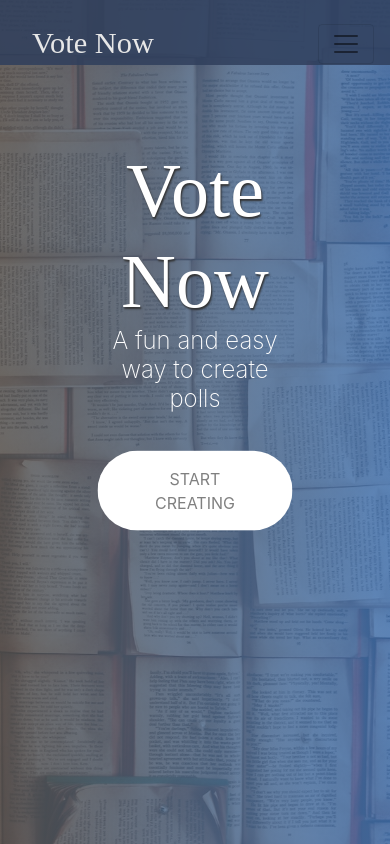
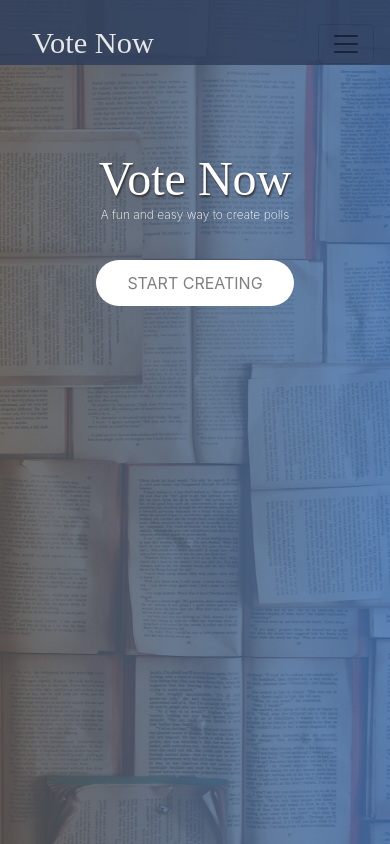
Before and after one commit to c-clin/voting-app, a React (Create React App) app in the folder client/: page / in a window 390 px wide. Built offline with nearby package versions, Linux system fonts and the light colour scheme; no server answers; a web font is replaced by a local one.

Commit message:
added media query

```diff
--- a/client/src/main.css
+++ b/client/src/main.css
@@ -9,6 +9,8 @@
   .Header .navbar a,
   .Header .navbar .nav-link {
     color: #e7e7e7 !important; }
+  .Header .navbar .navbar-toggler-icon:focus {
+    outline: none; }
 
 .Header .navbar-brand {
   font-family: 'Fredericka the Great', cursive;
@@ -88,6 +90,9 @@
     border: 1px solid grey;
     box-shadow: 1px 3px 3px #b1b1b1;
     font-weight: 300; }
+    @media screen and (max-width: 680px) {
+      .NewPoll form {
+        width: 85%; } }
   .NewPoll .form-control:focus {
     border-color: inherit;
     -webkit-box-shadow: none;
@@ -133,15 +138,22 @@
 .PollListItem {
   margin: 3px; }
   .PollListItem .list-group-item {
-    width: 40%;
+    max-width: 500px;
     min-height: 85px;
-    overflow: scroll;
     margin: 10px auto;
     background-color: rgba(60, 85, 131, 0.7);
-    box-shadow: 1px 2px 2px grey;
+    box-shadow: 1px 2px 10px grey;
     font-weight: 300;
     color: white;
-    text-align: center; }
+    text-align: center;
+    border-radius: 6px !important;
+    transition: all 0.3s ease; }
+    .PollListItem .list-group-item:hover {
+      box-shadow: 1px 2px 15px #5f5f5f;
+      transform: translateY(-2px) scale(1.05); }
+    @media screen and (max-width: 680px) {
+      .PollListItem .list-group-item {
+        max-width: 80%; } }
   .PollListItem button {
     cursor: pointer;
     margin: 0 5px;
@@ -157,7 +169,7 @@
     .PollListItem button:hover {
       border-radius: 50px;
       border: 1px solid #fff;
-      color: #fdff71;
+      color: #fffab1;
       background-color: rgba(131, 131, 131, 0.5); }
 
 .Vote {
@@ -237,16 +249,36 @@
     transform: translate(-50%, -50%);
     text-align: center;
     color: white; }
+    @media screen and (max-width: 450px) {
+      .Landing .text-box {
+        position: relative;
+        top: 0;
+        left: 0;
+        transform: none;
+        padding-top: 150px; } }
     .Landing .text-box .heading-main {
       font-family: 'Fredericka the Great', cursive;
       text-shadow: 1px 2px 2px #313131;
       display: block;
       font-size: 1.9em;
-      font-weight: 400; }
+      font-weight: 400;
+      transition: all 0.3s ease; }
+      .Landing .text-box .heading-main:hover {
+        transform: scale(1.05) translateY(-2px);
+        text-shadow: 1px 3px 10px #2c2c2c; }
+      @media screen and (max-width: 680px) {
+        .Landing .text-box .heading-main {
+          font-size: 1.2em; } }
     .Landing .text-box .heading-sub {
       display: block;
       font-size: 0.6em;
-      font-weight: 200; }
+      font-weight: 200;
+      transition: all 0.3s ease; }
+      .Landing .text-box .heading-sub:hover {
+        transform: skewY(2deg) skewX(5deg) translateY(3px); }
+      @media screen and (max-width: 680px) {
+        .Landing .text-box .heading-sub {
+          font-size: 0.3em; } }
   .Landing .btn {
     text-transform: uppercase;
     text-decoration: none;
@@ -255,6 +287,9 @@
     border-radius: 100px;
     transition: all 0.2s;
     position: relative; }
+    @media screen and (max-width: 680px) {
+      .Landing .btn {
+        padding: 10px 30px; } }
     .Landing .btn:hover {
       transform: translateY(-3px);
       box-shadow: 0 10px 20px rgba(0, 0, 0, 0.2); }
@@ -297,7 +332,8 @@
   .AllPolls h1 {
     text-align: center;
     color: #636363;
-    font-weight: 300; }
+    font-weight: 300;
+    transition: all 0.3s ease; }
   .AllPolls .auth-msg {
     text-align: center;
     font-weight: 300; }
--- a/client/src/sass/_allPolls.scss
+++ b/client/src/sass/_allPolls.scss
@@ -24,6 +24,7 @@
     text-align: center;
     color: #636363;
     font-weight: 300;
+    transition: all 0.3s ease;
   }
 
   .auth-msg {
--- a/client/src/sass/_landing.scss
+++ b/client/src/sass/_landing.scss
@@ -18,18 +18,45 @@
     text-align: center;
     color: white;
 
+    @media screen and (max-width: 450px) {
+      position: relative;
+      top: 0;
+      left: 0;
+      transform: none;
+      padding-top: 150px;
+    }
+
     & .heading-main {
       font-family: 'Fredericka the Great', cursive;
       text-shadow: 1px 2px 2px #313131;
       display: block;
       font-size: 1.9em;
       font-weight: 400;
+      transition: all 0.3s ease;
+
+      &:hover {
+        transform: scale(1.05) translateY(-2px);
+        text-shadow: 1px 3px 10px #2c2c2c;
+      }
+
+      @media screen and (max-width: 680px) {
+        font-size: 1.2em;
+      }
     }
 
     & .heading-sub {
       display: block;
       font-size: 0.6em;
       font-weight: 200;
+      transition: all 0.3s ease;
+
+      &:hover {
+        transform: skewY(2deg) skewX(5deg) translateY(3px);
+      }
+
+      @media screen and (max-width: 680px) {
+        font-size: 0.3em;
+      }
     }
   }
 
@@ -41,6 +68,10 @@
     border-radius: 100px;
     transition: all 0.2s;
     position: relative;
+
+    @media screen and (max-width: 680px) {
+      padding: 10px 30px;
+    }
 
     &:hover {
       transform: translateY(-3px);
--- a/client/src/sass/_newPoll.scss
+++ b/client/src/sass/_newPoll.scss
@@ -22,6 +22,10 @@
     border: 1px solid grey;
     box-shadow: 1px 3px 3px #b1b1b1;
     font-weight: 300;
+
+    @media screen and (max-width: 680px) {
+      width: 85%;
+    }
   }
 
   .form-control:focus {
```
Also changed, not shown: client/src/sass/_header.scss (+4 -12 lines), client/src/sass/_helpers.scss (+15 -4 lines).
